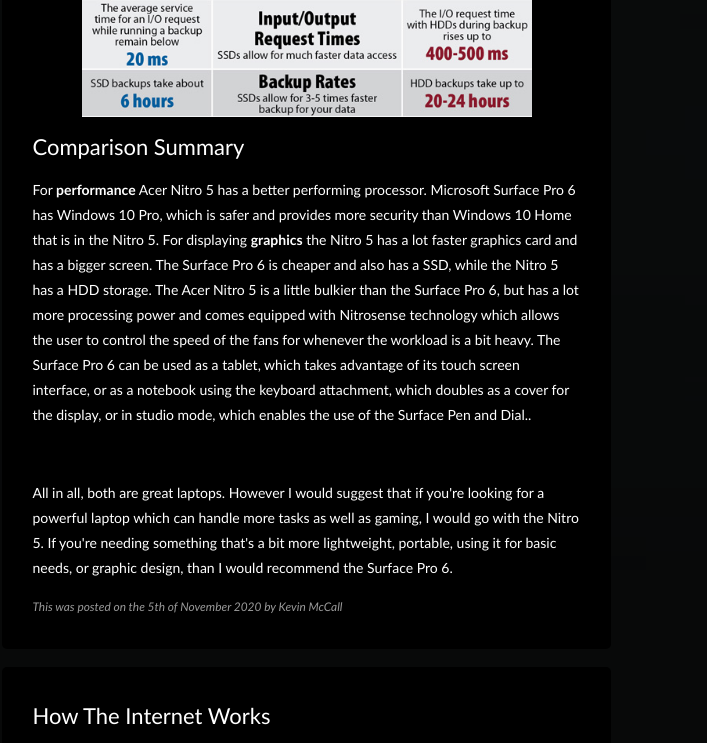
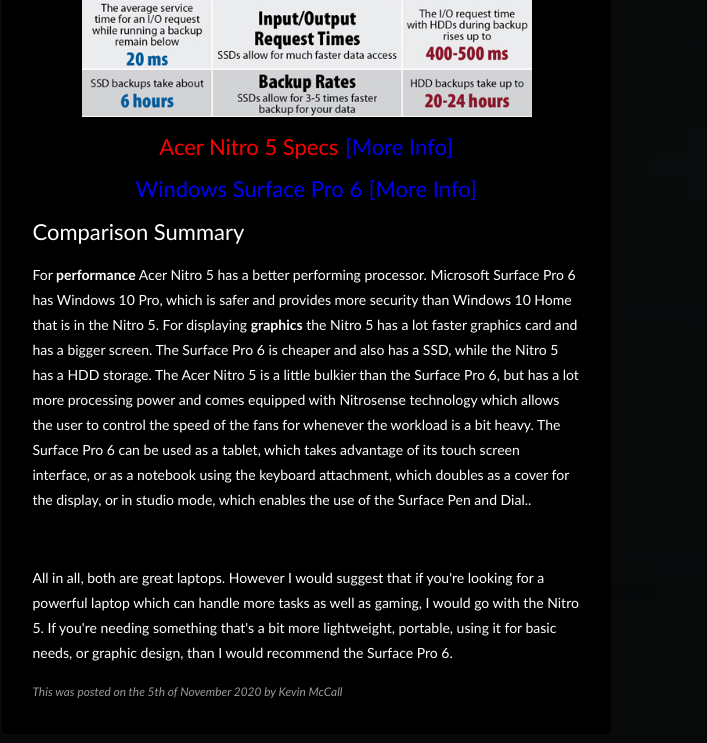
Before and after one commit to KevMcCall/CIS-Blog, a plain HTML site: page index.html in a window 1280 px wide. Shown: the part 1212-1955 px from the top of the page, without its empty margins (190-897 px from the left). Drawn offline with Linux system fonts and the light colour scheme.

Commit message:
added info and links

```diff
--- a/index.html
+++ b/index.html
@@ -91,6 +91,13 @@
                     </table>
                     <br>
                     <img class="ssdvshdd" src="images/SSD-vs-HDD.jpg" alt="ssdvshdd">
+                    <h2 style="text-align: center; color:red">Acer Nitro 5 Specs <a
+                            href="https://www.acer.com/ac/en/US/content/series/nitro5">[More
+                            Info]</a></h2>
+                    <h2 style="text-align: center; color: blue;">Windows Surface Pro 6 <a
+                            href="https://support.microsoft.com/en-us/surface/surface-pro-6-features-ade5cfc2-e99a-6fd1-abbe-c0e8a8a3942d">[More
+                            Info]</a>
+                    </h2>
                     <h2>Comparison Summary</h2>
                     <p>For <b>performance</b> Acer Nitro 5 has a better performing processor. Microsoft Surface Pro 6
                         has Windows 10 Pro, which is safer and provides more security than Windows 10 Home that is in
--- a/style.css
+++ b/style.css
@@ -45,13 +45,13 @@
 }
 
 a:link, a:visited {
-	color: #CF5C3F;
+	/*color: #CF5C3F;*/
 	padding: 0 1px;
 	text-decoration: none;
 }
 
 a:hover, a:active {
-	background-color: #fff;
+	/*background-color: #fff;*/
 	color: #fff;
 	text-decoration: none;
 }
```
